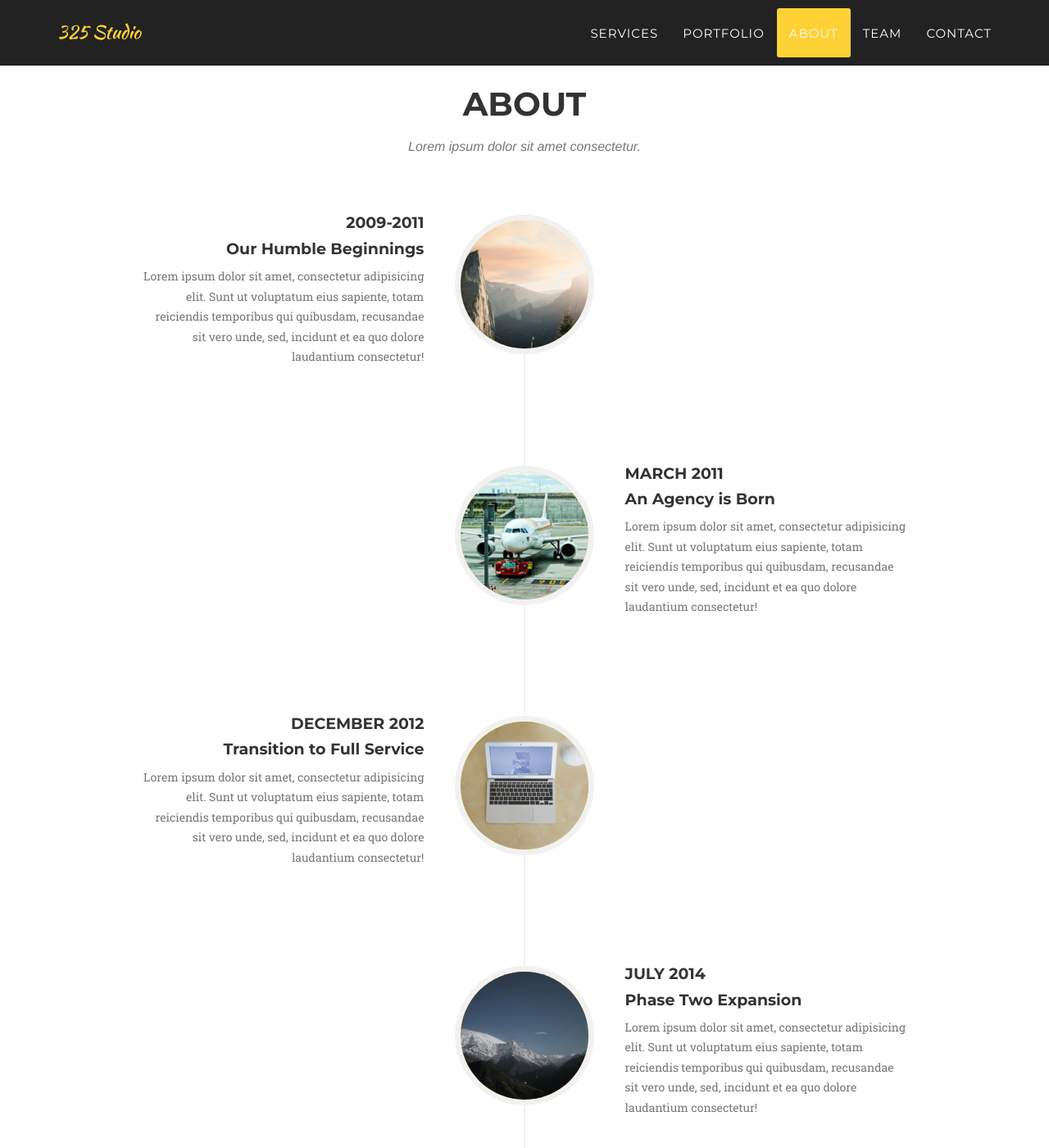
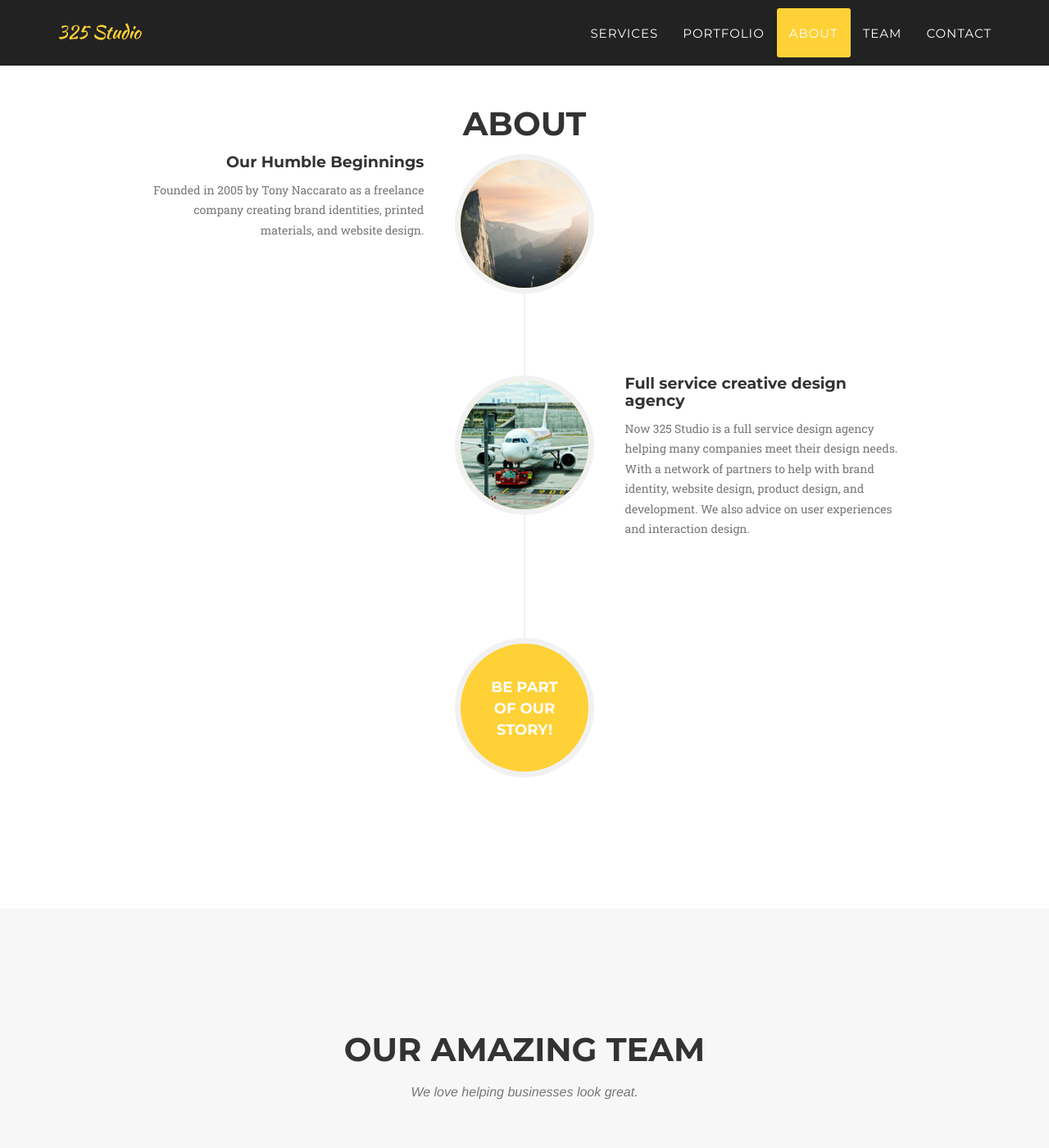
Before and after one commit to naccrat/325studio-old, a Jekyll site: the page built from index.html, in a window 1280 px wide and 1400 px high, scrolled down 2826 px. Shown: the whole window at 82% size. Built offline with Jekyll 4.4.1, drawn with Linux system fonts in a browser that asks for light colours; some web fonts are replaced; some of the changed text lies outside the part shown.

Commit message:
details updates

```diff
--- a/_config.yml
+++ b/_config.yml
@@ -20,45 +20,14 @@ people:
     - title: stack-overflow
       url: #
 
-- name: Larry Parker
-  pic: 2
-  position: Lead Marketer
-  social:
-    - title: twitter
-      url: #
-    - title: facebook
-      url: #
-    - title: linkedin
-      url: #
-
-- name: Diana Petersen
-  pic: 3
-  position: Lead Developer
-  social:
-    - title: twitter
-      url: #
-    - title: facebook
-      url: #
-    - title: google-plus
-      url: #
-
 # Social networks usernames (many more available: google-plus, flickr, dribbble, pinterest, instagram, tumblr, linkedin, etc.)
 social:
-  - title: twitter
-    url: http://twitter.com/jekyllrb
   - title: facebook
-    url:
-  - title: stack-overflow
-    url: http://stackoverflow.com/questions/tagged/jekyll
-  - title: bitbucket
-    url: http://bitbucket.org/jekyll
-  - title: github
-    url: http://github.com/jekyll
+    url: https://www.facebook.com/325studio/
 
 # Postal address (add as many lines as necessary)
 address:
-  - line: 3481 Melrose Place
-  - line: Beverly Hills, CA 90210
+  - line: Salt Lake City, Utah area
 
 # Build settings
 markdown: kramdown
--- a/_data/template.yml
+++ b/_data/template.yml
@@ -7,5 +7,5 @@ color:
 
 # Font Families
 font:
-  primary: 'Montserrat, "Helvetica Neue",Helvetica,Arial,sans-serif'
-  secondary: '"Droid Serif", "Helvetica Neue", Helvetica,Arial,sans-serif'
+  primary: 'Montserrat, "Helvetica Neue", Helvetica, Arial, sans-serif'
+  secondary: '"Droid Serif", "Helvetica Neue", Helvetica, Arial, sans-serif'
--- a/_includes/about.html
+++ b/_includes/about.html
@@ -4,7 +4,7 @@
             <div class="row">
                 <div class="col-lg-12 text-center">
                     <h2 class="section-heading">About</h2>
-                    <h3 class="section-subheading text-muted">Lorem ipsum dolor sit amet consectetur.</h3>
+                    <!--<h3 class="section-subheading text-muted">Lorem ipsum dolor sit amet consectetur.</h3> -->
                 </div>
             </div>
             <div class="row">
@@ -16,11 +16,11 @@
                             </div>
                             <div class="timeline-panel">
                                 <div class="timeline-heading">
-                                    <h4>2009-2011</h4>
+                                    <!-- <h4>2005</h4> -->
                                     <h4 class="subheading">Our Humble Beginnings</h4>
                                 </div>
                                 <div class="timeline-body">
-                                    <p class="text-muted">Lorem ipsum dolor sit amet, consectetur adipisicing elit. Sunt ut voluptatum eius sapiente, totam reiciendis temporibus qui quibusdam, recusandae sit vero unde, sed, incidunt et ea quo dolore laudantium consectetur!</p>
+                                    <p class="text-muted">Founded in 2005 by Tony Naccarato as a freelance company creating brand identities, printed materials, and website design.</p>
                                 </div>
                             </div>
                         </li>
@@ -30,39 +30,11 @@
                             </div>
                             <div class="timeline-panel">
                                 <div class="timeline-heading">
-                                    <h4>March 2011</h4>
-                                    <h4 class="subheading">An Agency is Born</h4>
+                                    <!--<h4>March 2011</h4> -->
+                                    <h4 class="subheading">Full service creative design agency</h4>
                                 </div>
                                 <div class="timeline-body">
-                                    <p class="text-muted">Lorem ipsum dolor sit amet, consectetur adipisicing elit. Sunt ut voluptatum eius sapiente, totam reiciendis temporibus qui quibusdam, recusandae sit vero unde, sed, incidunt et ea quo dolore laudantium consectetur!</p>
-                                </div>
-                            </div>
-                        </li>
-                        <li>
-                            <div class="timeline-image">
-                                <img class="img-circle img-responsive" src="img/about/3.jpg" alt="">
-                            </div>
-                            <div class="timeline-panel">
-                                <div class="timeline-heading">
-                                    <h4>December 2012</h4>
-                                    <h4 class="subheading">Transition to Full Service</h4>
-                                </div>
-                                <div class="timeline-body">
-                                    <p class="text-muted">Lorem ipsum dolor sit amet, consectetur adipisicing elit. Sunt ut voluptatum eius sapiente, totam reiciendis temporibus qui quibusdam, recusandae sit vero unde, sed, incidunt et ea quo dolore laudantium consectetur!</p>
-                                </div>
-                            </div>
-                        </li>
-                        <li class="timeline-inverted">
-                            <div class="timeline-image">
-                                <img class="img-circle img-responsive" src="img/about/4.jpg" alt="">
-                            </div>
-                            <div class="timeline-panel">
-                                <div class="timeline-heading">
-                                    <h4>July 2014</h4>
-                                    <h4 class="subheading">Phase Two Expansion</h4>
-                                </div>
-                                <div class="timeline-body">
-                                    <p class="text-muted">Lorem ipsum dolor sit amet, consectetur adipisicing elit. Sunt ut voluptatum eius sapiente, totam reiciendis temporibus qui quibusdam, recusandae sit vero unde, sed, incidunt et ea quo dolore laudantium consectetur!</p>
+                                    <p class="text-muted">Now 325 Studio is a full service design agency helping many companies meet their design needs. With a network of partners to help with brand identity, website design, product design, and development. We also advice on user experiences and interaction design. </p>
                                 </div>
                             </div>
                         </li>
--- a/_includes/portfolio_grid.html
+++ b/_includes/portfolio_grid.html
@@ -4,7 +4,7 @@
             <div class="row">
                 <div class="col-lg-12 text-center">
                     <h2 class="section-heading">Portfolio</h2>
-                    <h3 class="section-subheading text-muted">Lorem ipsum dolor sit amet consectetur.</h3>
+                    <h3 class="section-subheading text-muted">Some of our recent work.</h3>
                 </div>
             </div>
             <div class="row">
--- a/_includes/services.html
+++ b/_includes/services.html
@@ -14,23 +14,23 @@
                         <i class="fa fa-shopping-cart fa-stack-1x fa-inverse"></i>
                     </span>
                     <h4 class="service-heading">Brand Identity</h4>
-                    <p class="text-muted">Lorem ipsum dolor sit amet, consectetur adipisicing elit. Minima maxime quam architecto quo inventore harum ex magni, dicta impedit.</p>
+                    <p class="text-muted">We can help promote your brand with custom logos, business cards, and style guides.</p>
                 </div>
                 <div class="col-md-4">
                     <span class="fa-stack fa-4x">
                         <i class="fa fa-circle fa-stack-2x text-primary"></i>
                         <i class="fa fa-laptop fa-stack-1x fa-inverse"></i>
                     </span>
-                    <h4 class="service-heading">Marketing Design</h4>
-                    <p class="text-muted">Lorem ipsum dolor sit amet, consectetur adipisicing elit. Minima maxime quam architecto quo inventore harum ex magni, dicta impedit.</p>
+                    <h4 class="service-heading">Web Design, Product Deisgn, & Development</h4>
+                    <p class="text-muted">We can help your brand reach more users with custom website design or product design for your mobile or online applications.</p>
                 </div>
                 <div class="col-md-4">
                     <span class="fa-stack fa-4x">
                         <i class="fa fa-circle fa-stack-2x text-primary"></i>
                         <i class="fa fa-lock fa-stack-1x fa-inverse"></i>
                     </span>
-                    <h4 class="service-heading">Web Design & Development</h4>
-                    <p class="text-muted">Lorem ipsum dolor sit amet, consectetur adipisicing elit. Minima maxime quam architecto quo inventore harum ex magni, dicta impedit.</p>
+                    <h4 class="service-heading">User experience design consulting</h4>
+                    <p class="text-muted">Sometime you need a little outside help with a product that you are working on. We can work with you and advice you on improve your experience and meeting the needs of your users.</p>
                 </div>
             </div>
         </div>
```
